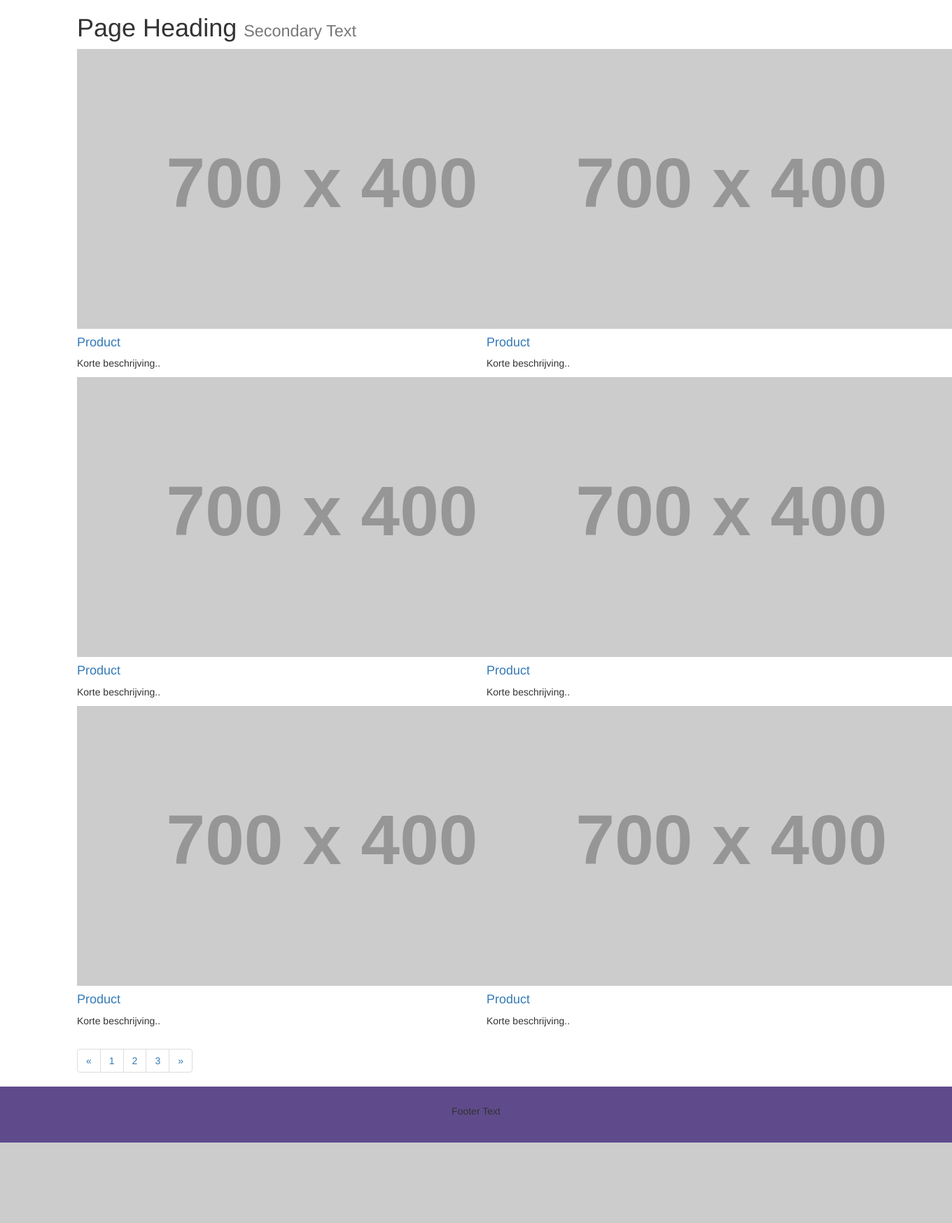
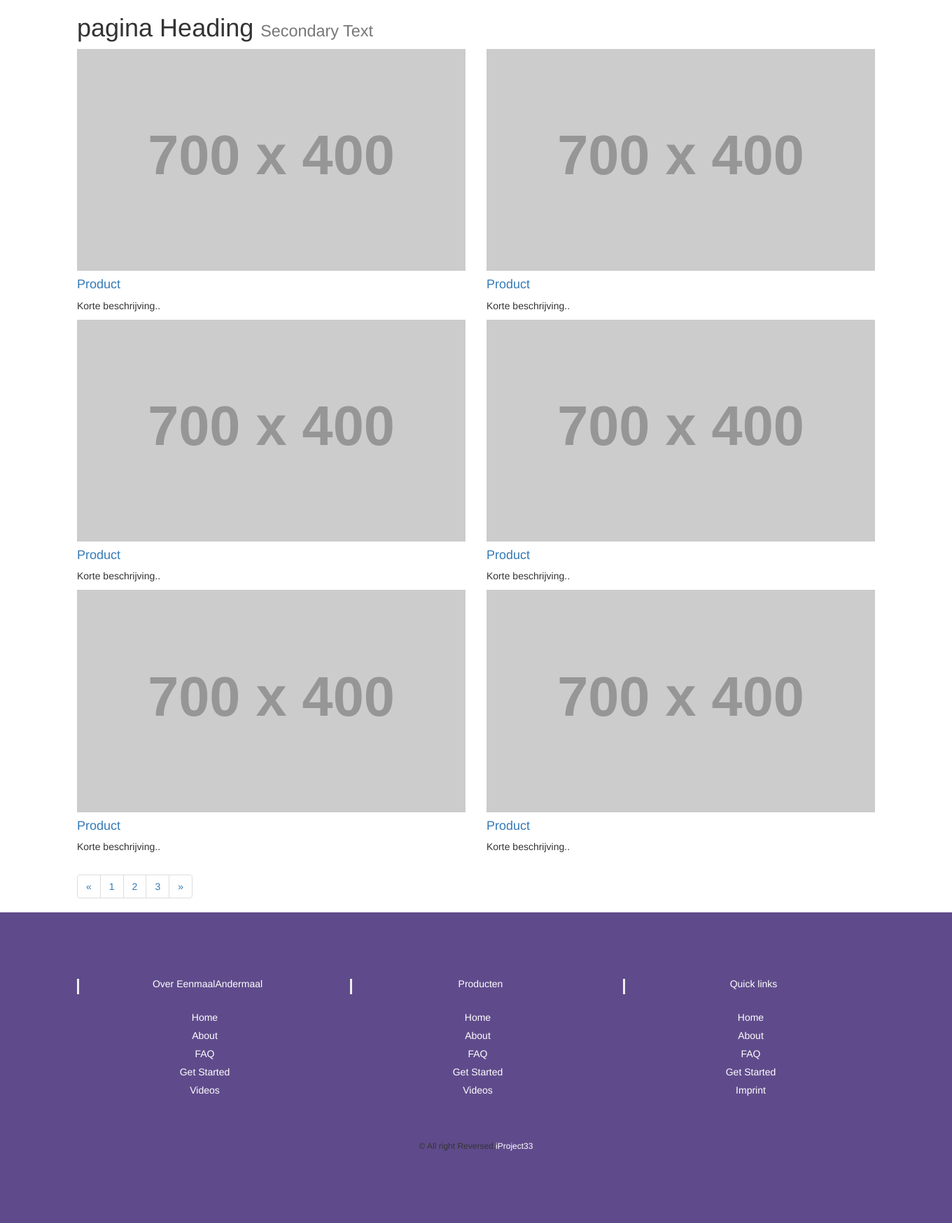
Before and after one commit to HANICA-I-PR/i-project-2020-groep-33, a PHP site: page /productlist.php in a window 1360 px wide; the page is wider, and only the part inside the window is pictured. Shown: the part 50-1798 px from the top of that part at 70% size. Before the commit the page ends 1683 px from the top of that part, so only its background shows below. Run offline with PHP 8.4, Linux system fonts and the light colour scheme; grey boxes labelled with a size stand in for pictures from a placeholder-image service; some libraries are stand-ins or nearby versions.

Commit message:
stylesheet aanpassing

```diff
--- a/EenmaalAndermaal-Groep-33/CSS/stylesheet.css
+++ b/EenmaalAndermaal-Groep-33/CSS/stylesheet.css
@@ -30,3 +30,79 @@
     display: none;
   }
 }
+
+/* Footer */
+@import url('https://maxcdn.bootstrapcdn.com/font-awesome/4.7.0/css/font-awesome.min.css');
+section {
+    padding: 60px 0;
+}
+
+section .section-title {
+    text-align: center;
+    color: #007b5e;
+    margin-bottom: 50px;
+    text-transform: uppercase;
+}
+#footer {
+    background: #5f4b8b !important;
+}
+#footer h5{
+	padding-left: 10px;
+    border-left: 3px solid #eeeeee;
+    padding-bottom: 6px;
+    margin-bottom: 20px;
+    color:#ffffff;
+}
+#footer a {
+    color: #ffffff;
+    text-decoration: none !important;
+    background-color: transparent;
+    -webkit-text-decoration-skip: objects;
+}
+#footer ul.social li{
+	padding: 3px 0;
+}
+#footer ul.social li a i {
+    margin-right: 5px;
+	font-size:25px;
+	-webkit-transition: .5s all ease;
+	-moz-transition: .5s all ease;
+	transition: .5s all ease;
+}
+#footer ul.social li:hover a i {
+	font-size:30px;
+	margin-top:-10px;
+}
+#footer ul.social li a,
+#footer ul.quick-links li a{
+	color:#ffffff;
+}
+#footer ul.social li a:hover{
+	color:#eeeeee;
+}
+#footer ul.quick-links li{
+	padding: 3px 0;
+	-webkit-transition: .5s all ease;
+	-moz-transition: .5s all ease;
+	transition: .5s all ease;
+}
+#footer ul.quick-links li:hover{
+	padding: 3px 0;
+	margin-left:5px;
+	font-weight:700;
+}
+#footer ul.quick-links li a i{
+	margin-right: 5px;
+}
+#footer ul.quick-links li:hover a i {
+    font-weight: 700;
+}
+
+@media (max-width:767px){
+	#footer h5 {
+    padding-left: 0;
+    border-left: transparent;
+    padding-bottom: 0px;
+    margin-bottom: 10px;
+}
+}
--- a/EenmaalAndermaal-Groep-33/includes/footer.php
+++ b/EenmaalAndermaal-Groep-33/includes/footer.php
@@ -1 +1,58 @@
-<p>Footer Text</p>
+
+
+<!-- Footer -->
+	<section id="footer">
+		<div class="container">
+			<div class="row text-center text-xs-center text-sm-left text-md-left">
+				<div class="col-xs-12 col-sm-4 col-md-4">
+					<h5>Over EenmaalAndermaal</h5>
+					<ul class="list-unstyled quick-links">
+						<li><a href="https://www.fiverr.com/share/qb8D02"><i class="fa fa-angle-double-right"></i>Home</a></li>
+						<li><a href="https://www.fiverr.com/share/qb8D02"><i class="fa fa-angle-double-right"></i>About</a></li>
+						<li><a href="https://www.fiverr.com/share/qb8D02"><i class="fa fa-angle-double-right"></i>FAQ</a></li>
+						<li><a href="https://www.fiverr.com/share/qb8D02"><i class="fa fa-angle-double-right"></i>Get Started</a></li>
+						<li><a href="https://www.fiverr.com/share/qb8D02"><i class="fa fa-angle-double-right"></i>Videos</a></li>
+					</ul>
+				</div>
+				<div class="col-xs-12 col-sm-4 col-md-4">
+					<h5>Producten</h5>
+					<ul class="list-unstyled quick-links">
+						<li><a href="https://www.fiverr.com/share/qb8D02"><i class="fa fa-angle-double-right"></i>Home</a></li>
+						<li><a href="https://www.fiverr.com/share/qb8D02"><i class="fa fa-angle-double-right"></i>About</a></li>
+						<li><a href="https://www.fiverr.com/share/qb8D02"><i class="fa fa-angle-double-right"></i>FAQ</a></li>
+						<li><a href="https://www.fiverr.com/share/qb8D02"><i class="fa fa-angle-double-right"></i>Get Started</a></li>
+						<li><a href="https://www.fiverr.com/share/qb8D02"><i class="fa fa-angle-double-right"></i>Videos</a></li>
+					</ul>
+				</div>
+				<div class="col-xs-12 col-sm-4 col-md-4">
+					<h5>Quick links</h5>
+					<ul class="list-unstyled quick-links">
+						<li><a href="https://www.fiverr.com/share/qb8D02"><i class="fa fa-angle-double-right"></i>Home</a></li>
+						<li><a href="https://www.fiverr.com/share/qb8D02"><i class="fa fa-angle-double-right"></i>About</a></li>
+						<li><a href="https://www.fiverr.com/share/qb8D02"><i class="fa fa-angle-double-right"></i>FAQ</a></li>
+						<li><a href="https://www.fiverr.com/share/qb8D02"><i class="fa fa-angle-double-right"></i>Get Started</a></li>
+						<li><a href="https://wwwe.sunlimetech.com" title="Design and developed by"><i class="fa fa-angle-double-right"></i>Imprint</a></li>
+					</ul>
+				</div>
+			</div>
+			<div class="row">
+				<div class="col-xs-12 col-sm-12 col-md-12 mt-2 mt-sm-5">
+					<ul class="list-unstyled list-inline social text-center">
+						<li class="list-inline-item"><a href="https://www.fiverr.com/share/qb8D02"><i class="fa fa-facebook"></i></a></li>
+						<li class="list-inline-item"><a href="https://www.fiverr.com/share/qb8D02"><i class="fa fa-twitter"></i></a></li>
+						<li class="list-inline-item"><a href="https://www.fiverr.com/share/qb8D02"><i class="fa fa-instagram"></i></a></li>
+						<li class="list-inline-item"><a href="https://www.fiverr.com/share/qb8D02"><i class="fa fa-google-plus"></i></a></li>
+						<li class="list-inline-item"><a href="https://www.fiverr.com/share/qb8D02" target="_blank"><i class="fa fa-envelope"></i></a></li>
+					</ul>
+				</div>
+				<hr>
+			</div>
+			<div class="row">
+				<div class="col-xs-12 col-sm-12 col-md-12 mt-2 mt-sm-2 text-center text-white">
+					<p class="h6">© All right Reversed.<a class="text-green ml-2" href="https://www.iproject33.icasites.nl" target="_blank">iProject33</a></p>
+				</div>
+				<hr>
+			</div>
+		</div>
+	</section>
+	<!-- ./Footer -->
--- a/EenmaalAndermaal-Groep-33/product.php
+++ b/EenmaalAndermaal-Groep-33/product.php
@@ -18,6 +18,7 @@
 <body>
   <div class="container">
   <div class="row">
+    <h1> Product </h1>
     <div class="col-sm-8" >
       <div id="myCarousel" class="carousel slide" data-ride="carousel" >
         <!-- Indicators -->
--- a/EenmaalAndermaal-Groep-33/productlist.php
+++ b/EenmaalAndermaal-Groep-33/productlist.php
@@ -18,14 +18,14 @@
   <div class="container">
 
   <!-- Page Heading -->
-  <h1 class="my-4">Page Heading
+  <h1 class="my-4">pagina Heading
     <small>Secondary Text</small>
   </h1>
 
   <div class="row">
     <div class="col-sm-6">
       <div class="card h-100">
-        <a href="#"><img class="card-img-top" src="http://placehold.it/700x400" class="img-responsive" alt=""></a>
+        <a href="#"><img class="card-img-top" src="http://placehold.it/700x400" style="width: 100%" alt=""></a>
         <div class="card-body">
           <h4 class="card-title">
             <a href="#">Product</a>
@@ -36,7 +36,7 @@
     </div>
     <div class="col-sm-6">
       <div class="card h-100">
-        <a href="#"><img class="card-img-top" src="http://placehold.it/700x400" class="img-responsive" alt=""></a>
+        <a href="#"><img class="card-img-top" src="http://placehold.it/700x400" style="width: 100%" alt=""></a>
         <div class="card-body">
           <h4 class="card-title">
             <a href="#">Product</a>
@@ -47,7 +47,7 @@
     </div>
     <div class="col-sm-6">
       <div class="card h-100">
-        <a href="#"><img class="card-img-top" src="http://placehold.it/700x400" class="img-responsive" alt=""></a>
+        <a href="#"><img class="card-img-top" src="http://placehold.it/700x400" style="width: 100%" alt=""></a>
         <div class="card-body">
           <h4 class="card-title">
             <a href="#">Product</a>
@@ -58,7 +58,7 @@
     </div>
     <div class="col-sm-6">
       <div class="card h-100">
-        <a href="#"><img class="card-img-top" src="http://placehold.it/700x400" class="img-responsive" alt=""></a>
+        <a href="#"><img class="card-img-top" src="http://placehold.it/700x400" style="width: 100%" alt=""></a>
         <div class="card-body">
           <h4 class="card-title">
             <a href="#">Product</a>
@@ -69,7 +69,7 @@
     </div>
     <div class="col-sm-6">
       <div class="card h-100">
-        <a href="#"><img class="card-img-top" src="http://placehold.it/700x400" class="img-responsive" alt=""></a>
+        <a href="#"><img class="card-img-top" src="http://placehold.it/700x400" style="width: 100%" alt=""></a>
         <div class="card-body">
           <h4 class="card-title">
             <a href="#">Product</a>
@@ -80,7 +80,7 @@
     </div>
     <div class="col-sm-6">
       <div class="card h-100">
-        <a href="#"><img class="card-img-top" src="http://placehold.it/700x400" class="img-responsive" alt=""></a>
+        <a href="#"><img class="card-img-top" src="http://placehold.it/700x400" style="width: 100%" alt=""></a>
         <div class="card-body">
           <h4 class="card-title">
             <a href="#">Product</a>
```
